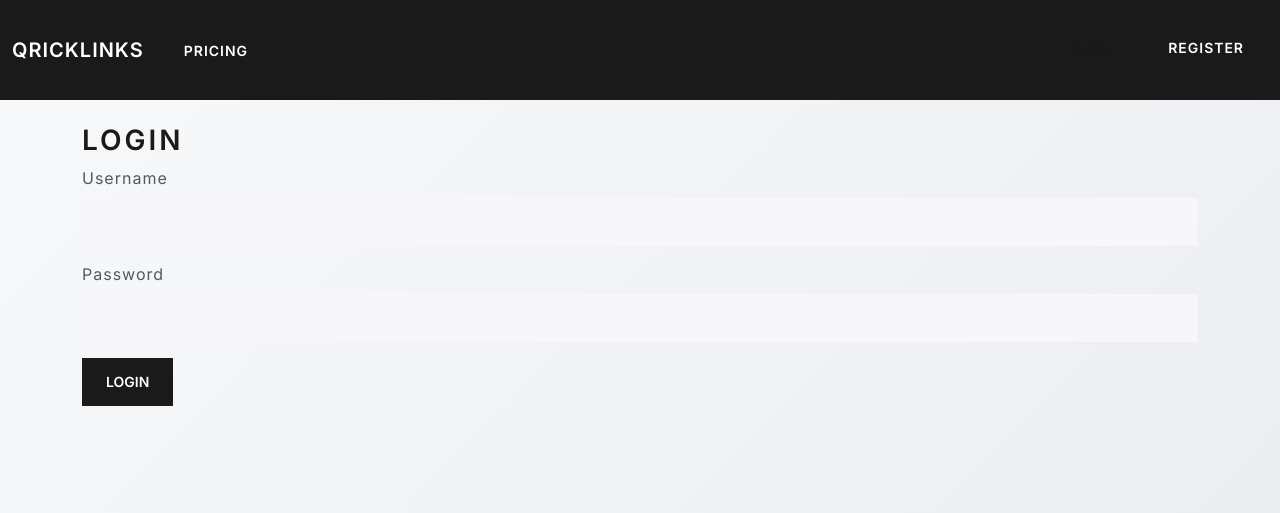
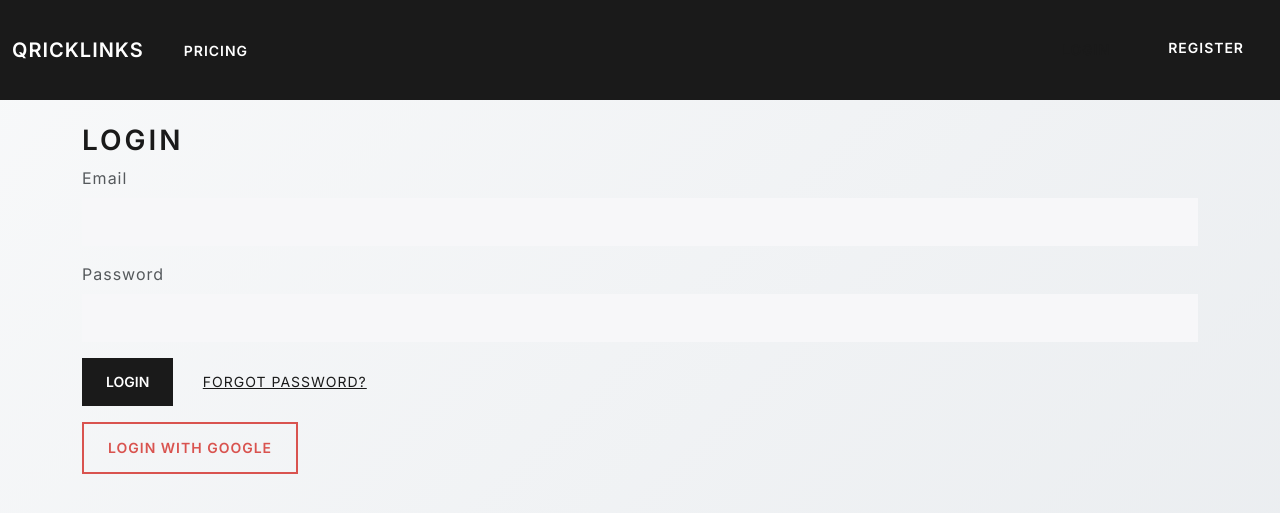
Before and after one commit to aboldguess/QRickLinks, a Flask app: page /login in a window 1280 px wide. Shown: the top 513 px of the page. Run offline with Flask 3, Linux system fonts and the light colour scheme; some libraries are stand-ins or nearby versions.

Commit message:
Add email-based signup, password reset and Google login

```diff
--- a/app.py
+++ b/app.py
@@ -16,6 +16,8 @@ from flask import (
 from urllib.parse import urlparse, quote
 from flask_sqlalchemy import SQLAlchemy
 from flask_login import LoginManager, login_user, login_required, logout_user, current_user, UserMixin
+from itsdangerous import URLSafeTimedSerializer
+from flask_dance.contrib.google import make_google_blueprint, google
 from sqlalchemy import func, text  # text() allows execution of raw SQL strings
 from functools import wraps
 from werkzeug.security import generate_password_hash, check_password_hash
@@ -45,6 +47,18 @@ db = SQLAlchemy(app)
 login_manager = LoginManager(app)
 login_manager.login_view = 'login'
 
+# Serializer used for generating signed tokens (e.g. password resets)
+serializer = URLSafeTimedSerializer(app.config['SECRET_KEY'])
+
+# Configure the Google OAuth blueprint so users can log in with Google
+google_bp = make_google_blueprint(
+    client_id=os.environ.get('GOOGLE_OAUTH_CLIENT_ID'),
+    client_secret=os.environ.get('GOOGLE_OAUTH_CLIENT_SECRET'),
+    scope=['profile', 'email'],
+    redirect_to='google_authorized'
+)
+app.register_blueprint(google_bp, url_prefix='/login')
+
 # Number of extra premium actions granted to new/free accounts each month
 FREEBIES_PER_MONTH = 3
 
@@ -54,7 +68,11 @@ FREEBIES_PER_MONTH = 3
 class User(UserMixin, db.Model):
     """Stores registered users."""
     id = db.Column(db.Integer, primary_key=True)
+    # Email is used for authentication and must be unique
+    email = db.Column(db.String(120), unique=True, nullable=True)
     username = db.Column(db.String(80), unique=True, nullable=False)
+    # OAuth provider specific ID for Google logins
+    google_id = db.Column(db.String(255), unique=True)
     password_hash = db.Column(db.String(128), nullable=False)
     links = db.relationship('Link', backref='owner', lazy=True)
     # Flag to determine if the user has administrative privileges
@@ -486,12 +504,17 @@ def index():
 def register():
     """User registration page."""
     if request.method == 'POST':
-        username = request.form['username']
+        username = request.form.get('username')
+        email = request.form.get('email')
         password = request.form['password']
+        # Enforce unique usernames and email addresses
         if User.query.filter_by(username=username).first():
             flash('Username already exists')
             return redirect(url_for('register'))
-        user = User(username=username)
+        if User.query.filter_by(email=email).first():
+            flash('Email already registered')
+            return redirect(url_for('register'))
+        user = User(username=username, email=email)
         # Automatically place new accounts on the free tier so quota checks use
         # the correct limits from the start.
         user.tier = SubscriptionTier.query.filter_by(name='Free').first()
@@ -507,9 +530,12 @@ def register():
 def login():
     """User login page."""
     if request.method == 'POST':
-        username = request.form['username']
+        # Allow login using either the email or username field
+        email = request.form.get('email')
         password = request.form['password']
-        user = User.query.filter_by(username=username).first()
+        user = User.query.filter(
+            (User.email == email) | (User.username == email)
+        ).first()
         if user and user.check_password(password):
             # Existing accounts created before tiers were introduced won't
             # have a tier assigned. Default them to the free tier so usage
@@ -523,12 +549,82 @@ def login():
     return render_template('login.html')
 
 
+@app.route('/google')
+def google_authorized():
+    """Handle the response from Google's OAuth flow."""
+    if not google.authorized:
+        return redirect(url_for('google.login'))
+    resp = google.get('/oauth2/v2/userinfo')
+    if not resp.ok:
+        flash('Failed to authenticate with Google')
+        return redirect(url_for('login'))
+    info = resp.json()
+    # Find an existing user by Google ID or email
+    user = User.query.filter(
+        (User.google_id == info.get('id')) | (User.email == info.get('email'))
+    ).first()
+    if not user:
+        # Generate a unique username from the Google email
+        base = info.get('email', 'google').split('@')[0]
+        username = base
+        count = 1
+        while User.query.filter_by(username=username).first():
+            username = f'{base}{count}'
+            count += 1
+        user = User(
+            username=username,
+            email=info.get('email'),
+            google_id=info.get('id'),
+        )
+        user.tier = SubscriptionTier.query.filter_by(name='Free').first()
+        user.set_password(generate_short_code(12))
+        db.session.add(user)
+        db.session.commit()
+    login_user(user)
+    flash('Logged in with Google')
+    return redirect(url_for('index'))
+
+
 @app.route('/logout')
 @login_required
 def logout():
     """Log the current user out."""
     logout_user()
     return redirect(url_for('login'))
+
+
+@app.route('/forgot_password', methods=['GET', 'POST'])
+def forgot_password():
+    """Send a password reset link to the provided email address."""
+    if request.method == 'POST':
+        email = request.form.get('email')
+        user = User.query.filter_by(email=email).first()
+        if user:
+            token = serializer.dumps(user.id)
+            reset_link = url_for('reset_password', token=token, _external=True)
+            # In lieu of an email server, output the link to the console
+            print(f'Reset link for {email}: {reset_link}')
+        flash('If that email exists, a reset link has been sent.')
+        return redirect(url_for('login'))
+    return render_template('forgot_password.html')
+
+
+@app.route('/reset_password/<token>', methods=['GET', 'POST'])
+def reset_password(token: str):
+    """Allow the user to set a new password via a signed token."""
+    try:
+        user_id = serializer.loads(token, max_age=3600)
+    except Exception:
+        flash('Invalid or expired reset token')
+        return redirect(url_for('login'))
+    user = User.query.get_or_404(user_id)
+    if request.method == 'POST':
+        password = request.form['password']
+        user.set_password(password)
+        db.session.commit()
+        flash('Password updated. Please log in.')
+        return redirect(url_for('login'))
+    return render_template('reset_password.html')
 
 
 @app.route('/pricing')
@@ -1100,6 +1196,8 @@ def initialize_database() -> None:
             'billing_expiry': 'VARCHAR(7)',
             'subscription_renewal': 'DATETIME',
             'tier_id': 'INTEGER',
+            'email': 'VARCHAR(120)',
+            'google_id': 'VARCHAR(255)',
         }
         added_user_cols = False
         for column, ddl in user_map.items():
@@ -1121,6 +1219,19 @@ def initialize_database() -> None:
             if free_tier:
                 User.query.filter(User.tier_id.is_(None)).update({User.tier_id: free_tier.id})
             db.session.commit()
+
+        # Enforce uniqueness on the newly added email and Google ID columns
+        db.session.execute(
+            text(
+                "CREATE UNIQUE INDEX IF NOT EXISTS idx_user_email ON user (email)"
+            )
+        )
+        db.session.execute(
+            text(
+                "CREATE UNIQUE INDEX IF NOT EXISTS idx_user_google_id ON user (google_id)"
+            )
+        )
+        db.session.commit()
 
         # Retrieve column information for the link table so we can determine
         # which fields may need to be added. Existing installations may not have
--- a/requirements.txt
+++ b/requirements.txt
@@ -4,3 +4,5 @@ Flask-SQLAlchemy
 qrcode
 Pillow
 waitress
+Flask-Dance
+itsdangerous
--- a/templates/login.html
+++ b/templates/login.html
@@ -3,13 +3,15 @@
 <h2>Login</h2>
 <form method="post">
   <div class="mb-3">
-    <label for="username" class="form-label">Username</label>
-    <input type="text" class="form-control" id="username" name="username" required>
+    <label for="email" class="form-label">Email</label>
+    <input type="text" class="form-control" id="email" name="email" required>
   </div>
   <div class="mb-3">
     <label for="password" class="form-label">Password</label>
     <input type="password" class="form-control" id="password" name="password" required>
   </div>
   <button type="submit" class="btn btn-primary">Login</button>
+  <a href="{{ url_for('forgot_password') }}" class="btn btn-link">Forgot password?</a>
 </form>
+<a class="btn btn-outline-danger mt-3" href="{{ url_for('google.login') }}">Login with Google</a>
 {% endblock %}
--- a/templates/register.html
+++ b/templates/register.html
@@ -7,6 +7,10 @@
     <input type="text" class="form-control" id="username" name="username" required>
   </div>
   <div class="mb-3">
+    <label for="email" class="form-label">Email</label>
+    <input type="email" class="form-control" id="email" name="email" required>
+  </div>
+  <div class="mb-3">
     <label for="password" class="form-label">Password</label>
     <input type="password" class="form-control" id="password" name="password" required>
   </div>
```
Also changed, not shown: templates/forgot_password.html (added, +11 -0 lines), templates/reset_password.html (added, +11 -0 lines).
